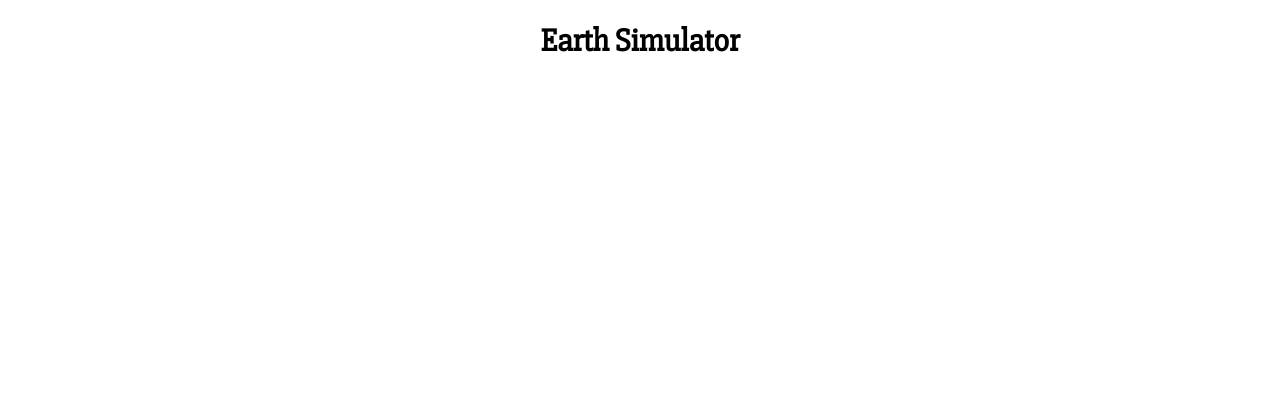
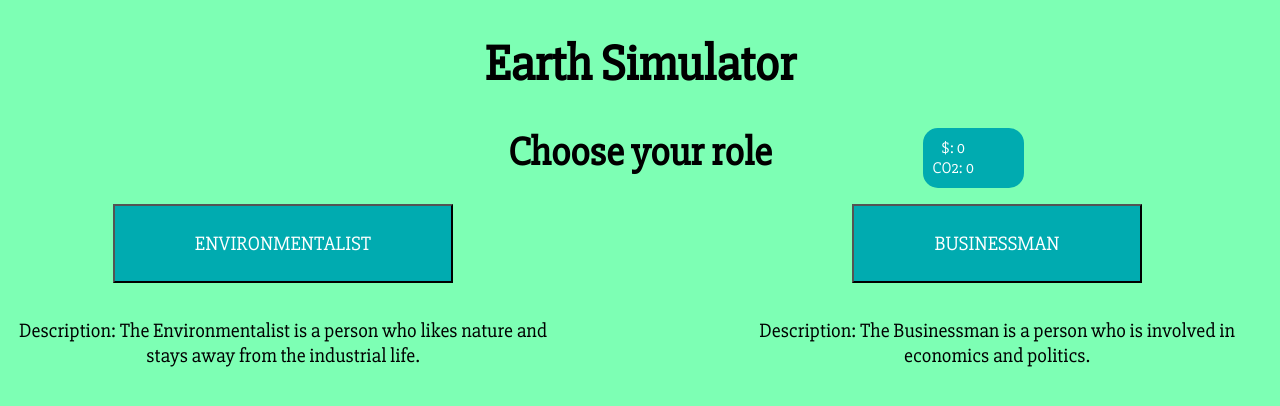
Before and after one commit to DestinyLuong/futureoflifeonearth, a plain HTML site: page index.html in a window 1280 px wide. Both pictures are taken after a click on the button "START". Drawn offline with nearby package versions, Linux system fonts and the light colour scheme.

Commit message:
Make the questions horizontal, and change background color

```diff
--- a/index.html
+++ b/index.html
@@ -14,6 +14,16 @@
     </head>
     <body>
         <h1 id="heading">Earth Simulator</h1>
+        <div id="counter">
+        <div id= "money">
+            <span id="cash">$:</span>
+            <span id="moneyamount"></span>
+        </div>
+        <div id="carbon">
+            <span id="co">CO2:</span>
+            <span id="co2amount"></span>
+        </div>
+        </div>
         <div id="intro">
             <div>
                 <p id="describe"> Earth Simulator is a game where you live through different choices to see the outcome of the Earth.</p>
@@ -25,5 +35,25 @@
                 </div>
             </div>
         </div>
+        <div class="questions">
+            <div id= "job">
+                <h1 class="role">Choose your role</h1>
+                <div id="nature" >
+                    <button id="answer1">Environmentalist</button>
+                    <p id="answer1d">
+                    Description: The Environmentalist is a person who likes  nature and stays away from the industrial life.
+                    </p>
+                </div>
+                <div id="buisness" >
+                    <button id="answer2">Businessman</button>
+                    <p id="answer2d">
+                    Description: The Businessman is a person who is involved in economics and politics.
+                    </p>
+                </div>
+            </div>
+        </div>
+        <div id="end">
+        <p class="sup"></p>
+        </div>
     </body>
 </html>
--- a/script.js
+++ b/script.js
@@ -1,6 +1,29 @@
-$(document).ready( function() {
-    $(".start").click( function() {
+var money = 0
+var co2 = 0
+$(document).ready(function() {
+    $("#moneyamount").html(money)
+    $("#co2amount").html(co2)
+
+    $(".start").click(function() {
+        $("#counter").show()
         $("#intro").hide()
+        $(".questions").show()
+    })
 
+    $("#answer2").click(function() {
+        $(".questions").hide()
+        $("#end").show()
+        money = money + 20
+        co2 = co2 + 20
+        $("#moneyamount").html(money)
+        $("#co2amount").html(co2)
+    })
+
+    $("#answer1").click(function(){
+        $("#job").hide()
+        money = money + 10
+        co2 = co2 + 10
+        $("#moneyamount").html(money)
+        $("#co2amount").html(co2)
     })
 })
--- a/style.css
+++ b/style.css
@@ -1,6 +1,10 @@
 body{
     font-family: "Slabo 27px";
     text-align: center;
+    background-color: #7dffb4;
+}
+#describe {
+    font-size: 20px;
 }
 .logo {
     position:relative;
@@ -36,4 +40,42 @@ body{
 #heading {
     text-align: center;
     font-family: "Slabo 27px";
+    font-size: 50px;
 }
+.questions, #end{
+    display: none;
+    font-size: 20px;
+}
+
+#answer1, #answer2{
+    text-align: center;
+    text-transform: uppercase;
+    position: relative;
+    margin-bottom: 15px;
+    color: #ffffff;
+    background-color: #00abb0;
+    padding: 25px 80px 25px 80px;
+    font-size: 20px;
+    font-family: "Slabo 27px";
+}
+#buisness {
+float: right;
+width: 550px;
+}
+#nature {
+    float: left;
+    width: 550px;
+}
+#job {
+    margin-top: 30px;
+}
+#counter {
+    position: absolute;
+    display: none;
+    padding: 10px 50px 10px 10px;
+    right: 20%;
+    font-family: "Slabo 27px";
+    background-color: #00abb0;
+    color: white;
+    border-radius: 15px;
+}
```
